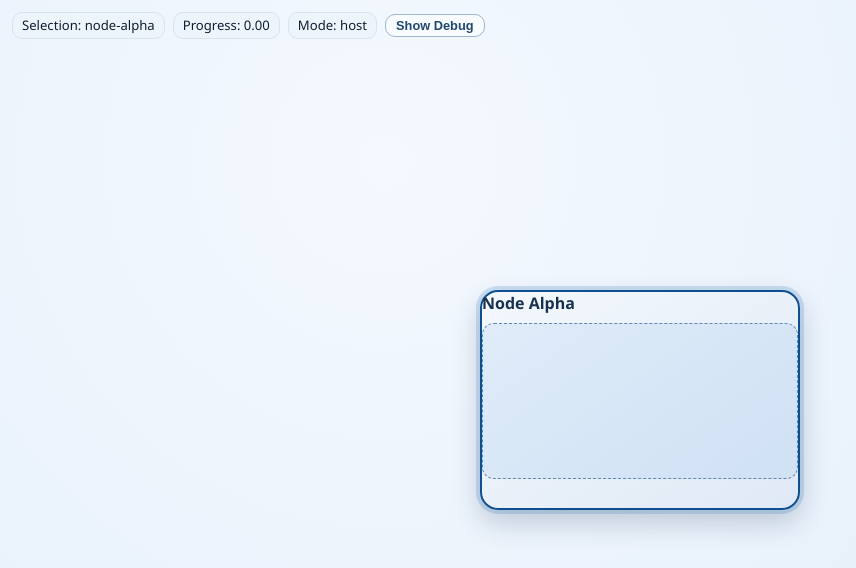
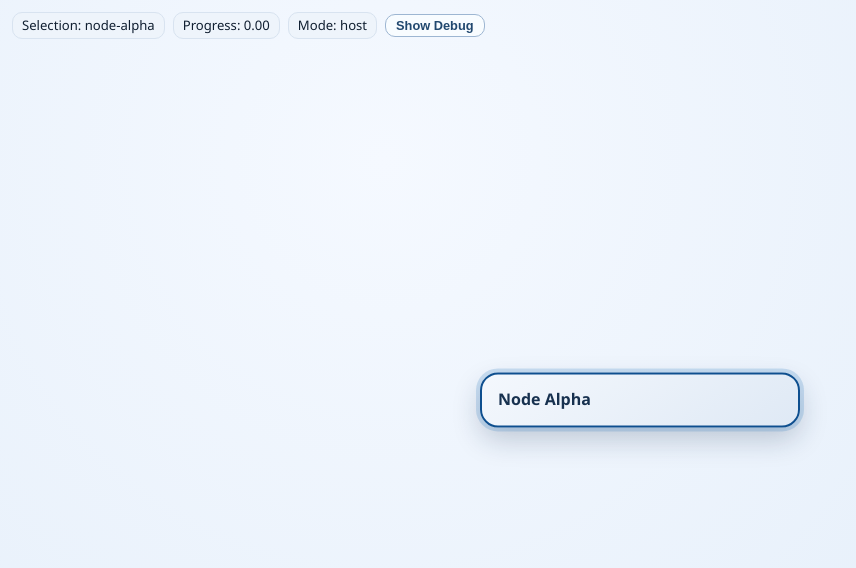
Before and after one commit to Meloweh/Unigram, a React (Vite) app: page / in a window 1280 px wide. Shown: the top 568 px of the page, without its empty margins (0-856 px from the left). Built offline with nearby package versions, Linux system fonts and the light colour scheme.

Commit message:
node canvas 1

```diff
--- a/src/App.css
+++ b/src/App.css
@@ -76,12 +76,12 @@
   left: 50%;
   top: 50%;
   width: 320px;
-  height: 220px;
   transform: translate(-50%, -50%);
   border-radius: 18px;
   border: 2px solid #365f8f;
   background: linear-gradient(145deg, #f4f8fd, #dfe9f5);
   box-shadow: 0 10px 30px rgba(19, 41, 73, 0.2);
+  padding: 14px 16px;
   user-select: none;
 }
 
@@ -93,18 +93,14 @@
 .host-label {
   font-weight: 600;
   color: #17314f;
-  margin-bottom: 8px;
 }
 
 .child-model {
-  height: 72%;
+  margin-top: 10px;
   border-radius: 12px;
   border: 1px dashed #5f88b2;
   background: rgba(118, 175, 233, 0.15);
-  display: block;
   overflow: hidden;
-  color: #1b4d80;
-  font-size: 0.95rem;
   position: relative;
 }
 
@@ -127,17 +123,7 @@
   border-radius: 50%;
   background: #2e76b7;
   box-shadow: 0 0 0 2px rgba(255, 255, 255, 0.65);
-}
-
-.child-caption {
-  position: absolute;
-  right: 10px;
-  bottom: 8px;
-  font-size: 0.8rem;
-  color: #1f4f7e;
-  background: rgba(255, 255, 255, 0.7);
-  padding: 2px 6px;
-  border-radius: 6px;
+  transform: translate(-50%, -50%);
 }
 
 .empty-hint {
--- a/src/prototype/PrototypeViewport.tsx
+++ b/src/prototype/PrototypeViewport.tsx
@@ -1,4 +1,5 @@
 import { useMemo, useRef, useState } from 'react'
+import { CANVAS_MAX_HEIGHT } from './hybridZoom'
 import { useHybridZoomStore } from './useHybridZoomStore'
 
 export function PrototypeViewport() {
@@ -27,30 +28,24 @@ export function PrototypeViewport() {
     }
   }, [panOffset.x, panOffset.y, snapshot.cameraScale])
 
+  /** Node frame scales up to fill viewport, canvas reveals content inside */
   const hostNodeStyle = useMemo(() => {
     return {
-      transform: `translate(-50%, -50%) scale(${snapshot.nodeInflation})`,
+      transform: `translate(-50%, -50%) scale(${snapshot.nodeScale})`,
       opacity: snapshot.handoffMode === 'child' ? 0.14 : 1,
       transition: 'opacity 160ms linear',
     }
-  }, [snapshot.handoffMode, snapshot.nodeInflation])
+  }, [snapshot.handoffMode, snapshot.nodeScale])
 
-  const childGridStyle = useMemo(() => {
-    const scale = 0.78 + snapshot.progress * 0.44
-    return {
-      transform: `scale(${scale})`,
-      opacity: snapshot.progress,
-    }
-  }, [snapshot.progress])
+  /** Canvas height grows from 0 → CANVAS_MAX_HEIGHT, stretching the node frame */
+  const canvasHeight = snapshot.nodeInflation * CANVAS_MAX_HEIGHT
 
-  const miniNodes = useMemo(() => {
-    return [
+  const miniNodes = [
     { id: 'a', x: 22, y: 20 },
     { id: 'b', x: 74, y: 28 },
     { id: 'c', x: 34, y: 66 },
     { id: 'd', x: 82, y: 72 },
   ]
-  }, [])
 
   return (
     <div
@@ -139,8 +134,12 @@ export function PrototypeViewport() {
             }}
           >
             <div className="host-label">Node Alpha</div>
-            <div className="child-model">
-              <div className="child-grid" style={childGridStyle}>
+            {canvasHeight > 0 && (
+              <div
+                className="child-model"
+                style={{ height: canvasHeight }}
+              >
+                <div className="child-grid">
                   <div
                     className="mini-connection"
                     style={{
@@ -163,12 +162,12 @@ export function PrototypeViewport() {
                     <div
                       key={node.id}
                       className="mini-node"
-                    style={{ left: `${node.x}%`, top: `${node.y}%`, transform: 'translate(-50%, -50%)' }}
+                      style={{ left: `${node.x}%`, top: `${node.y}%` }}
                     />
                   ))}
-                <div className="child-caption">Nested model transition live</div>
                 </div>
               </div>
+            )}
           </article>
         </div>
       </div>
--- a/src/prototype/hybridZoom.ts
+++ b/src/prototype/hybridZoom.ts
@@ -3,13 +3,19 @@ export type HandoffMode = 'host' | 'child'
 export interface HybridZoomSnapshot {
   progress: number
   cameraScale: number
+  /** Canvas reveal factor (0→1): drives child-model height inside the node */
   nodeInflation: number
+  /** Frame scale factor (1→2): the node itself grows via CSS transform */
+  nodeScale: number
   handoffMode: HandoffMode
 }
 
 const MIN_PROGRESS = 0
 const MAX_PROGRESS = 1
 const DEFAULT_ZOOM_STEP = 0.08
+
+/** Maximum canvas height in pixels when fully revealed inside the node */
+export const CANVAS_MAX_HEIGHT = 160
 
 function clamp(value: number, min: number, max: number): number {
   return Math.min(max, Math.max(min, value))
@@ -23,8 +29,15 @@ export function buildSnapshot(progress: number): HybridZoomSnapshot {
   const normalized = clamp(progress, MIN_PROGRESS, MAX_PROGRESS)
   return {
     progress: normalized,
-    cameraScale: lerp(1, 1.45, normalized),
-    nodeInflation: lerp(1, 2.35, normalized),
+    cameraScale: lerp(1, 2.5, normalized),
+    // Canvas reveal factor: 0 = hidden, 1 = fully expanded.
+    // This drives the child-model canvas height inside the node,
+    // stretching the node frame as it grows.
+    nodeInflation: normalized,
+    // Node frame scale: the whole node grows to fill viewport.
+    // Combined with camera zoom (2.5x * 2x = 5x), a 320px node
+    // reaches ~1600px effective viewport width at full progress.
+    nodeScale: lerp(1, 2, normalized),
     handoffMode: normalized >= 1 ? 'child' : 'host',
   }
 }
```
Also changed, not shown: specification.txt (deleted), 1 other file (tests, documents, lock files or other folders). Lines whose indentation alone changed are shown as unchanged.
